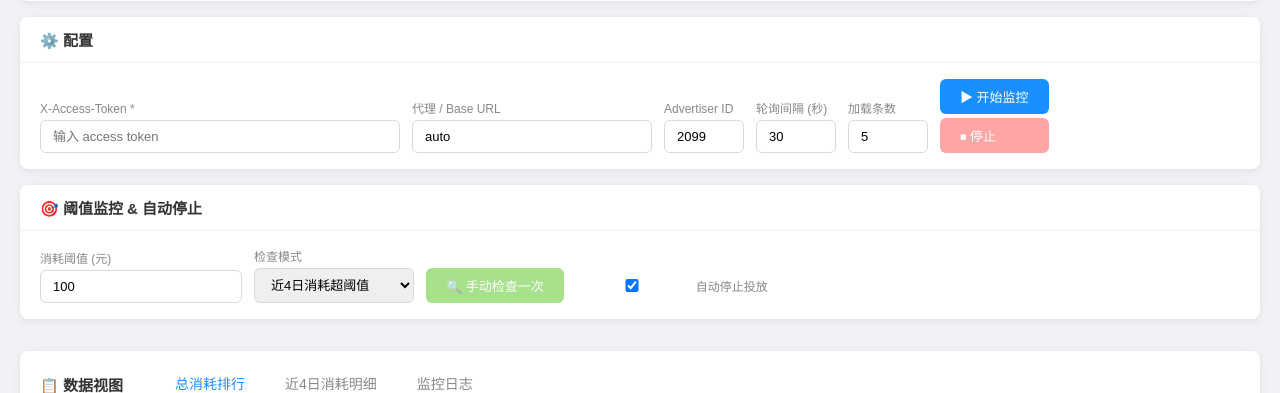
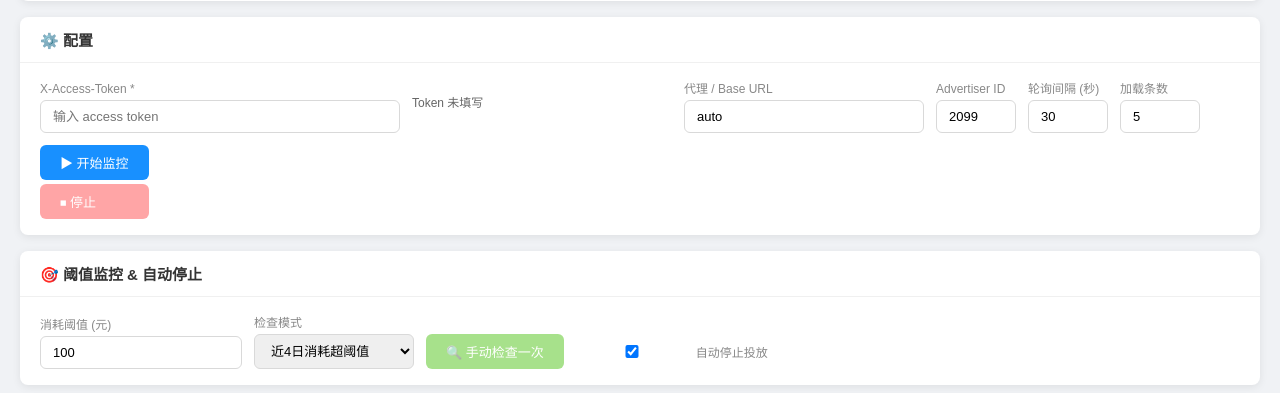
Before and after one commit to 2685175926/-, a Flask app: page / in a window 1280 px wide. Shown: the part 272-665 px from the top of the page. Run offline with Flask 3, Linux system fonts and the light colour scheme; data that the repository does not hold is empty.

Commit message:
Add token expiry monitoring

```diff
--- a/templates/index.html
+++ b/templates/index.html
@@ -68,7 +68,8 @@ tr:hover td{background:#e6f7ff}
 .summary-card .value{font-size:28px;font-weight:700;color:#1890ff}
 .summary-card .label{font-size:12px;color:#888;margin-top:4px}
 .captcha-img{height:34px;min-width:96px;border:1px solid #d9d9d9;border-radius:6px;background:#fafafa;object-fit:contain;cursor:pointer}
-.login-hint{font-size:12px;color:#888;align-self:center;padding-bottom:9px}</style></head><body>
+.login-hint{font-size:12px;color:#888;align-self:center;padding-bottom:9px}
+.token-expiry{font-size:12px;color:#666;align-self:center;padding-bottom:9px;min-width:260px}</style></head><body>
 <div class="header"><h1>📊 广告创意消耗监控面板</h1><div class="status"><span id="statusText">就绪</span><span class="status-dot offline" id="statusDot"></span></div></div>
 <div class="container">
 <div class="panel"><div class="panel-header">🔐 登录获取 Token</div><div class="panel-body"><div class="form-row">
@@ -80,7 +81,8 @@ tr:hover td{background:#e6f7ff}
 <div class="login-hint" id="loginHint">登录成功后会自动填入下面的 X-Access-Token。</div>
 </div></div></div>
 <div class="panel"><div class="panel-header">⚙️ 配置</div><div class="panel-body"><div class="form-row">
-<div class="form-group"><label>X-Access-Token *</label><input type="text" id="token" placeholder="输入 access token" style="min-width:360px"></div>
+<div class="form-group"><label>X-Access-Token *</label><input type="text" id="token" placeholder="输入 access token" style="min-width:360px" oninput="updateTokenExpiryStatus()"></div>
+<div class="token-expiry" id="tokenExpiryStatus">Token 未填写</div>
 <div class="form-group"><label>代理 / Base URL</label><input type="text" id="baseUrl" value="auto" style="min-width:240px"></div>
 <div class="form-group"><label>Advertiser ID</label><input type="text" id="advertiserId" value="2099" class="small"></div>
 <div class="form-group"><label>轮询间隔 (秒)</label><input type="number" id="interval" value="30" min="5" class="small"></div>
@@ -167,6 +169,8 @@ var token = '';
 var advertiserId = '';
 var stoppedIds = {};
 var loginCheckKey = '';
+var tokenExpiryTimer = null;
+var tokenExpiryWarned = false;
 window._rankedData = [];
 
 // ==================== UI辅助 ====================
@@ -206,6 +210,77 @@ function getConfiguredBaseUrl(){
     return window.location.protocol === 'file:' ? 'http://127.0.0.1:8899/api' : '/api';
   }
   return (value || '/api').replace(/\/+$/,'');
+}
+
+function decodeJwtPayload(jwt){
+  try {
+    var parts = String(jwt || '').split('.');
+    if(parts.length < 2) return null;
+    var base64 = parts[1].replace(/-/g, '+').replace(/_/g, '/');
+    while(base64.length % 4) base64 += '=';
+    var json = decodeURIComponent(Array.prototype.map.call(atob(base64), function(c){
+      return '%' + ('00' + c.charCodeAt(0).toString(16)).slice(-2);
+    }).join(''));
+    return JSON.parse(json);
+  } catch(e) {
+    return null;
+  }
+}
+
+function formatDuration(ms){
+  if(ms <= 0) return '已过期';
+  var totalSeconds = Math.floor(ms / 1000);
+  var days = Math.floor(totalSeconds / 86400);
+  var hours = Math.floor((totalSeconds % 86400) / 3600);
+  var minutes = Math.floor((totalSeconds % 3600) / 60);
+  if(days > 0) return days + '天 ' + hours + '小时';
+  if(hours > 0) return hours + '小时 ' + minutes + '分钟';
+  return minutes + '分钟';
+}
+
+function updateTokenExpiryStatus(){
+  var tokenInput = document.getElementById('token');
+  var status = document.getElementById('tokenExpiryStatus');
+  var jwt = tokenInput ? tokenInput.value.trim() : '';
+  if(!status) return;
+  if(!jwt){
+    status.textContent = 'Token 未填写';
+    status.style.color = '#666';
+    tokenExpiryWarned = false;
+    return;
+  }
+  var payload = decodeJwtPayload(jwt);
+  if(!payload || !payload.exp){
+    status.textContent = 'Token 格式无法解析';
+    status.style.color = '#faad14';
+    return;
+  }
+  var expiresAt = payload.exp * 1000;
+  var remainMs = expiresAt - Date.now();
+  var expireText = new Date(expiresAt).toLocaleString();
+  if(remainMs <= 0){
+    status.textContent = 'Token 已过期，请重新登录';
+    status.style.color = '#ff4d4f';
+    if(!tokenExpiryWarned){
+      tokenExpiryWarned = true;
+      log('Token 已过期，请重新登录获取新 Token', 'warn');
+      refreshLoginCaptcha();
+    }
+    return;
+  }
+  status.textContent = 'Token 到期: ' + expireText + '，剩余 ' + formatDuration(remainMs);
+  status.style.color = remainMs <= 5 * 60 * 1000 ? '#faad14' : '#389e0d';
+  if(remainMs <= 5 * 60 * 1000 && !tokenExpiryWarned){
+    tokenExpiryWarned = true;
+    log('Token 即将过期，请重新登录获取新 Token', 'warn');
+    refreshLoginCaptcha();
+  }
+  if(remainMs > 5 * 60 * 1000) tokenExpiryWarned = false;
+}
+
+function isTokenExpired(jwt){
+  var payload = decodeJwtPayload(jwt);
+  return !!(payload && payload.exp && payload.exp * 1000 <= Date.now());
 }
 
 async function refreshLoginCaptcha(){
@@ -259,6 +334,8 @@ async function loginAndFillToken(){
     var newToken = result.token || data.token;
     if(!newToken) throw new Error('登录成功但返回中没有 token');
     document.getElementById('token').value = newToken;
+    tokenExpiryWarned = false;
+    updateTokenExpiryStatus();
     document.getElementById('loginPassword').value = '';
     document.getElementById('loginCaptcha').value = '';
     if(hint) hint.textContent = '登录成功，Token 已填入。';
@@ -499,7 +576,8 @@ var monitorTimer = null;
 async function startMonitor(){
   token = document.getElementById('token').value.trim();
   if(!token){ alert('请输入 X-Access-Token'); return; }
-  baseUrl = document.getElementById('baseUrl').value.trim().replace(/\/+$/,'');
+  if(isTokenExpired(token)){ alert('Token 已过期，请重新登录获取新 Token'); refreshLoginCaptcha(); return; }
+  baseUrl = getConfiguredBaseUrl();
   advertiserId = document.getElementById('advertiserId').value.trim() || '2099';
   document.getElementById('btnStart').disabled = true;
   document.getElementById('btnStop').disabled = false;
@@ -533,6 +611,8 @@ function stopMonitor(){
 
 document.addEventListener('DOMContentLoaded', function(){
   refreshLoginCaptcha();
+  updateTokenExpiryStatus();
+  tokenExpiryTimer = setInterval(updateTokenExpiryStatus, 30000);
 });
 
 </script>
```
